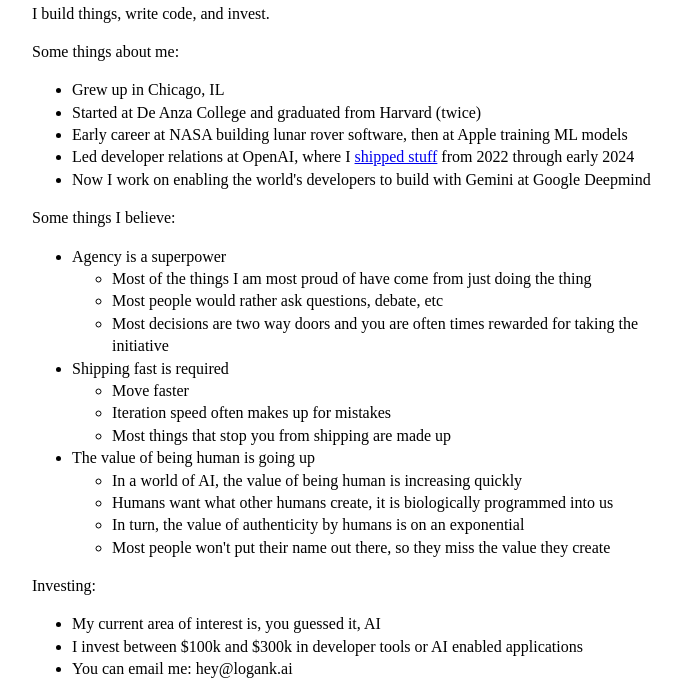
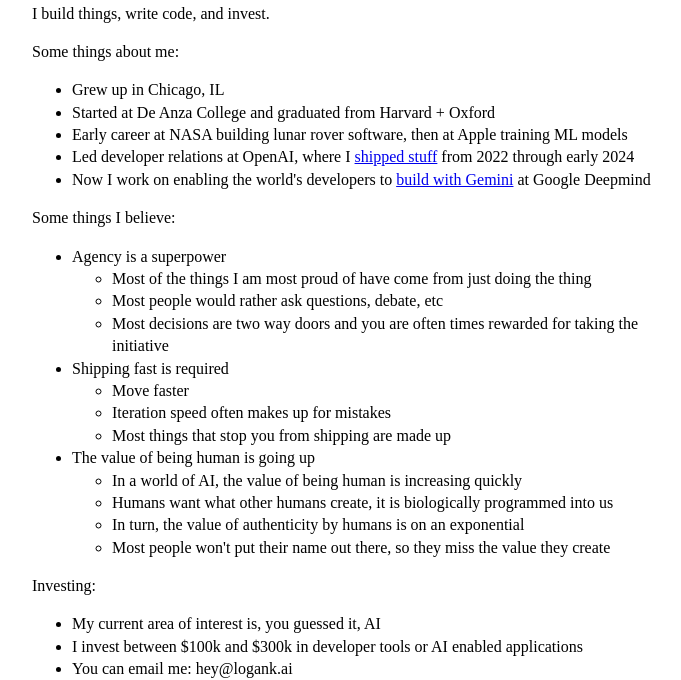
Before and after one commit to logankilpatrick/logank.ai, a plain HTML site: page index.html in a window 1280 px wide. Shown: the part 121-801 px from the top of the page, without its empty margins (283-964 px from the left). Drawn offline with Linux system fonts and the light colour scheme.

Commit message:
Update index.html

```diff
--- a/index.html
+++ b/index.html
@@ -35,10 +35,10 @@
 	Some things about me:
 	<ul>
 		<li>Grew up in Chicago, IL</li>
-		<li>Started at De Anza College and graduated from Harvard (twice)</li>
+		<li>Started at De Anza College and graduated from Harvard + Oxford</li>
 		<li>Early career at NASA building lunar rover software, then at Apple training ML models</li>
 		<li>Led developer relations at OpenAI, where I <a href="https://openai.com/news/?author=logan-kilpatrick">shipped stuff</a> from 2022 through early 2024</li>
-		<li>Now I work on enabling the world's developers to build with Gemini at Google Deepmind</li>
+		<li>Now I work on enabling the world's developers to <a href="https://aistudio.google.com">build with Gemini</a> at Google Deepmind</li>
 	</ul>
 
 	Some things I believe:
```
